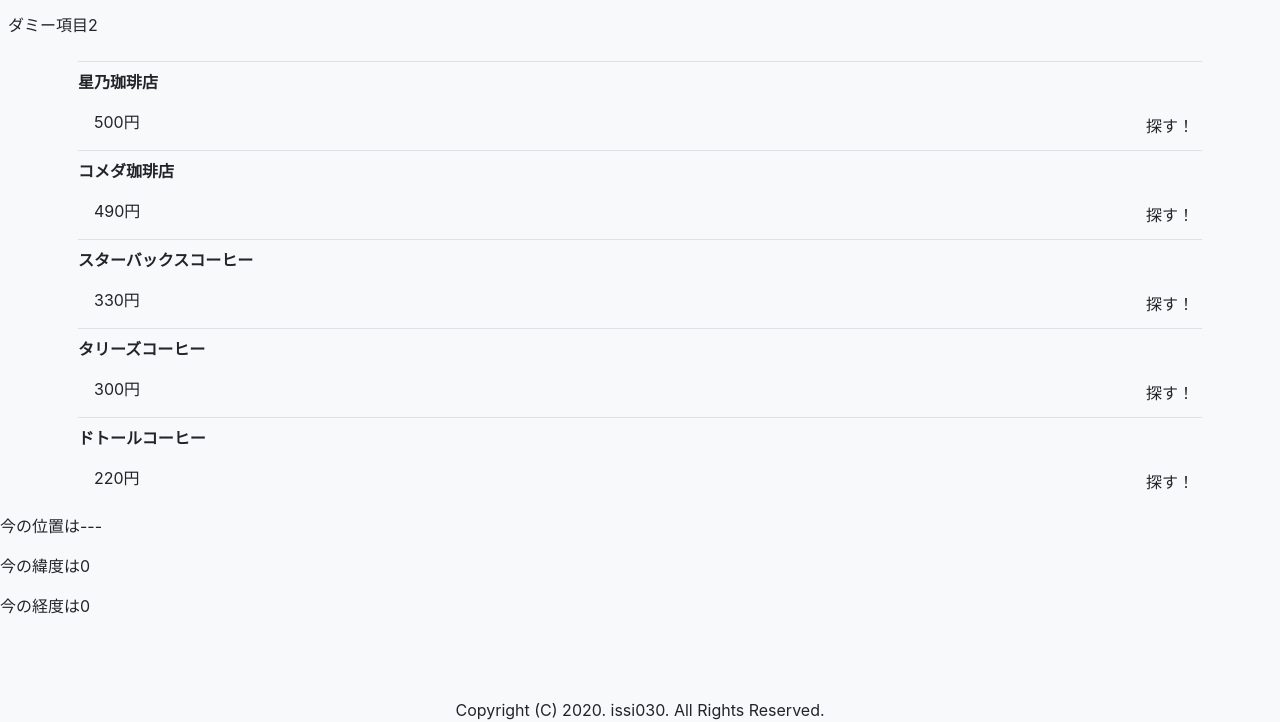
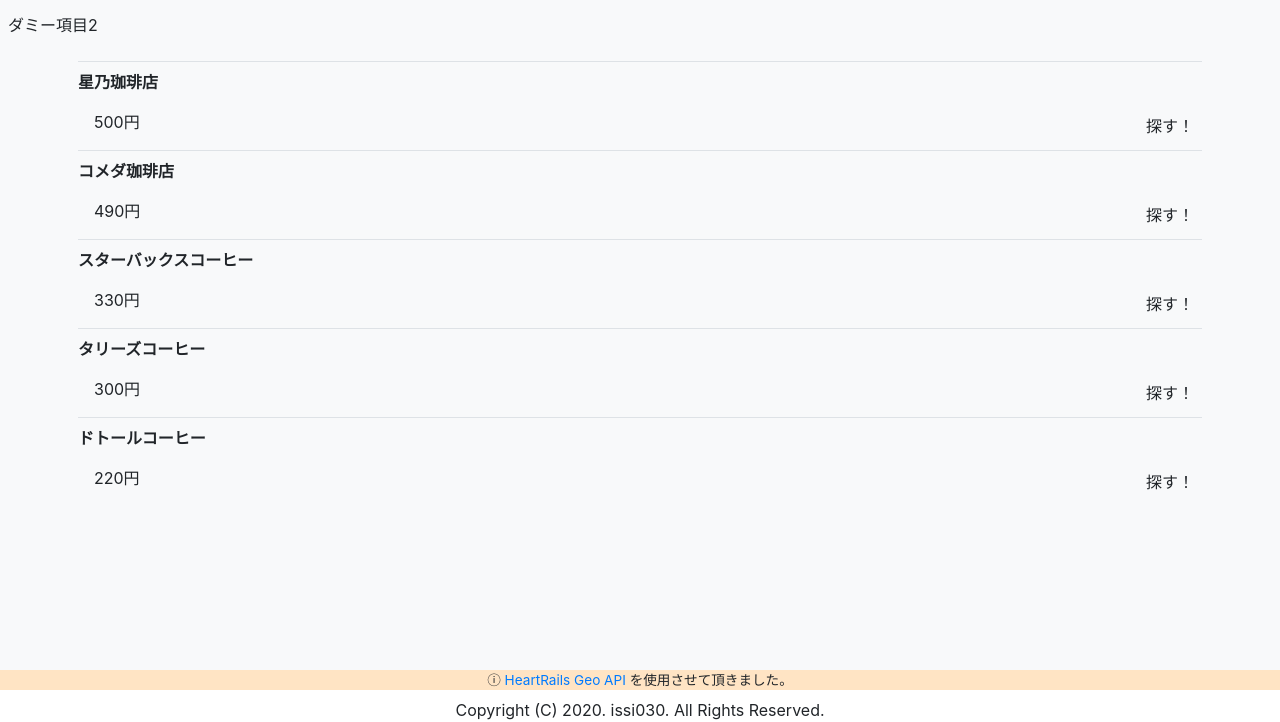
Before and after one commit to issi030git/coffee-price, a plain HTML site: page index.html in a window 1280 px wide. Shown: the part 78-800 px from the top of the page. Drawn offline with nearby package versions, Linux system fonts and the light colour scheme.

Commit message:
クレジット表記追加、デザイン修正

```diff
--- a/css/style.css
+++ b/css/style.css
@@ -105,3 +105,15 @@ p:focus {
   border-color: #7B5544;
   color: #fff;
 }
+
+.footer-bias{/*footer高さ分の下駄*/
+  margin-bottom: 72px;
+}
+
+.bg-accent {
+  background-color: bisque;
+}
+
+.text-small {
+  font-size: 0.85rem;
+}
--- a/index.html
+++ b/index.html
@@ -42,7 +42,7 @@
     </el-drawer>
 
 
-    <div class="container pt-0 pb-2 px-2">
+    <div class="container pt-0 pb-2 px-2 footer-bias">
       <transition appear>
         <div v-if="!detailMode" key="a" v-cloak>
           <!-- トランジション表示のために入力エリアとプレビューエリアをグルーピングする -->
@@ -85,12 +85,12 @@
 
     </div>
 
-    <p>今の位置は{{now_address}}</p>
-    <p>今の緯度は{{now_lat}}</p>
-    <p>今の経度は{{now_lng}}</p>
+    <footer class="bg-white fixed-bottom text-center">
+      <p class="mb-2 text-small bg-accent">ⓘ <a href="https://geoapi.heartrails.com/">HeartRails Geo API</a>
+        を使用させて頂きました。</p>
+      <span>Copyright (C) 2020. issi030. All Rights Reserved.</span>
+    </footer>
 
-    <footer data-v-54e5dc25="" class="bg-light pt-1 fixed-bottom text-center footer-text">Copyright (C) 2020. issi030.
-      All Rights Reserved.</footer>
   </div>
 
 
```
